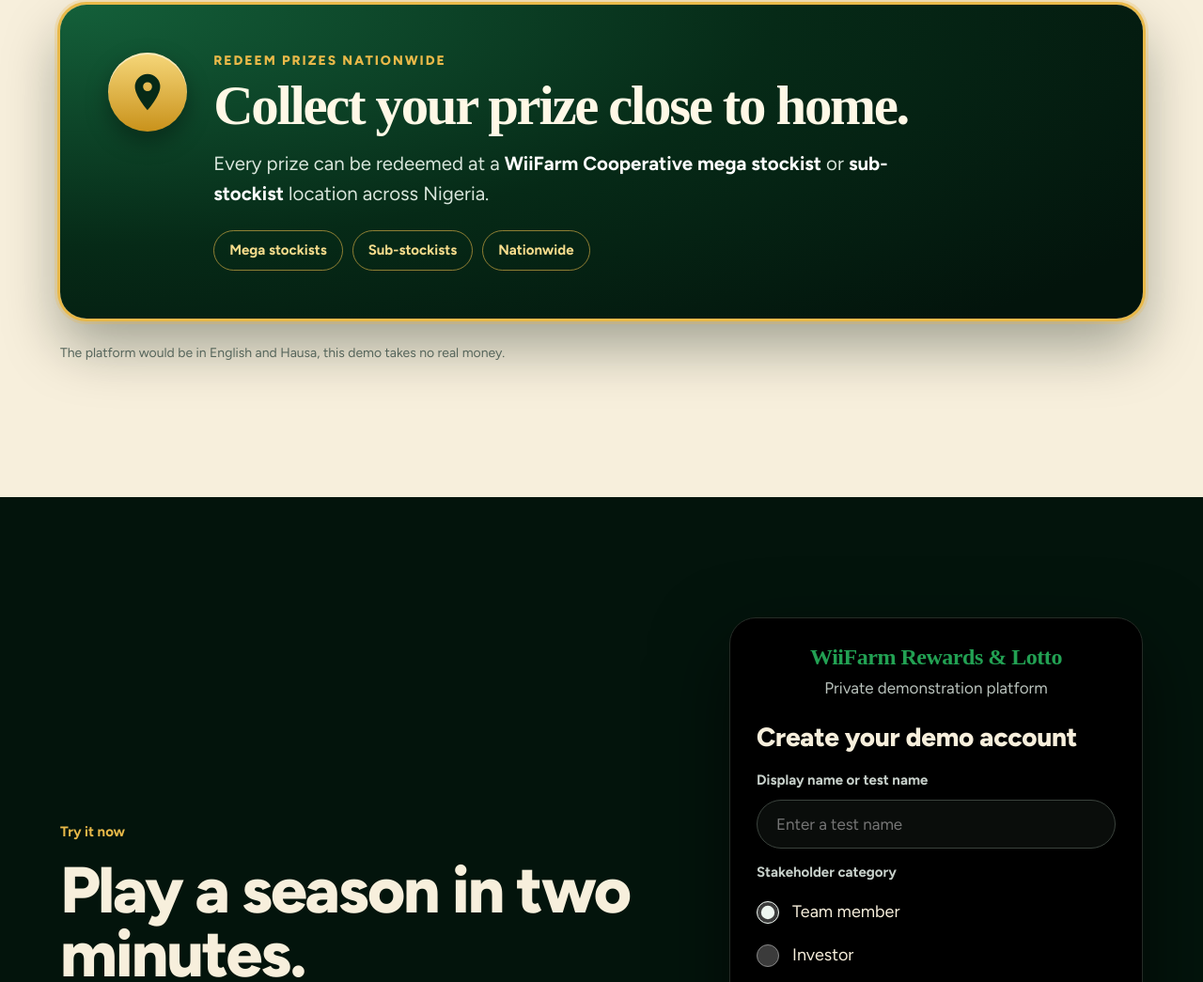
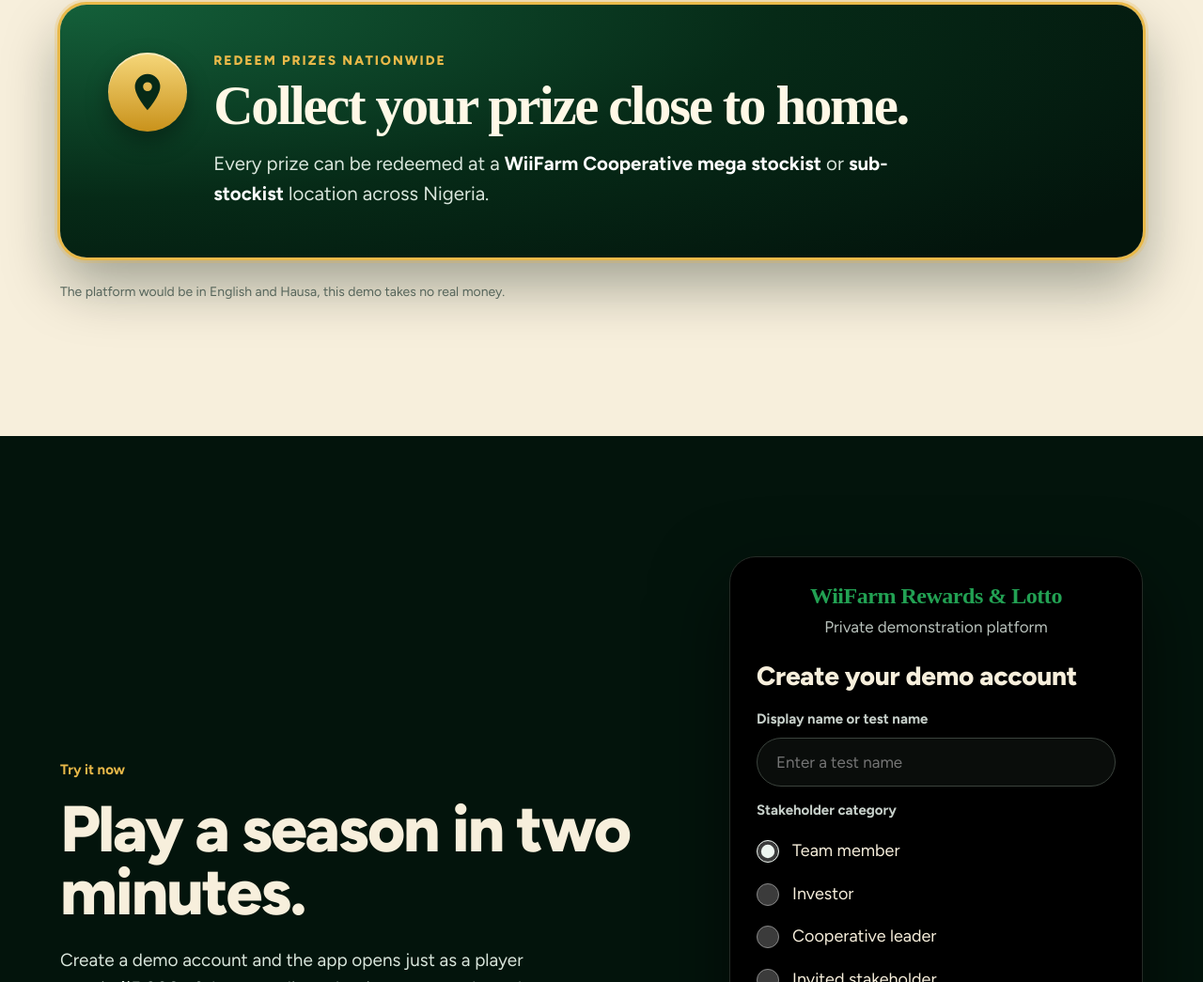
Before and after one commit to mendyx2/wiifarms-rewards, a website: page demo/investor/index.html in a window 1280 px wide. Shown: the part 3737-4782 px from the top of the page at 94% size. Drawn offline with Linux system fonts and the light colour scheme; a web font is replaced by a local one.

Commit message:
Investor demo: remove the stockist tags
Co-Authored-By: Claude Opus 5.5 <noreply@anthropic.com>
Claude-Session: https://claude.ai/code/session_012ndjyJD1ZpqjqKC1xswpv1

```diff
--- a/demo/investor/index.html
+++ b/demo/investor/index.html
@@ -269,8 +269,7 @@ footer .max{display:flex;justify-content:space-between;gap:18px;flex-wrap:wrap}
   <div class="eyebrow" style="color:#a8740c">The instant cash giveaway</div><h2 style="color:var(--ink)"><span class="big20">₦20,000,000</span> in instant cash to be given away.</h2>
   <div class="redeem"><div class="rd-pin"><svg viewBox="0 0 24 24" width="46" height="46" aria-hidden="true"><path fill="currentColor" d="M12 2a7 7 0 0 0-7 7c0 5.2 7 13 7 13s7-7.8 7-13a7 7 0 0 0-7-7Zm0 9.5A2.5 2.5 0 1 1 12 6.5a2.5 2.5 0 0 1 0 5Z"/></svg></div>
     <div><div class="rd-eye">Redeem prizes nationwide</div><h3>Collect your prize close to home.</h3>
-    <p>Every prize can be redeemed at a <b>WiiFarm Cooperative mega stockist</b> or <b>sub-stockist</b> location across Nigeria.</p>
-    <div class="rd-chips"><span>Mega stockists</span><span>Sub-stockists</span><span>Nationwide</span></div></div></div>
+    <p>Every prize can be redeemed at a <b>WiiFarm Cooperative mega stockist</b> or <b>sub-stockist</b> location across Nigeria.</p></div></div>
   <p class="note">The platform would be in English and Hausa, this demo takes no real money.</p>
 </div></section>
 
```
